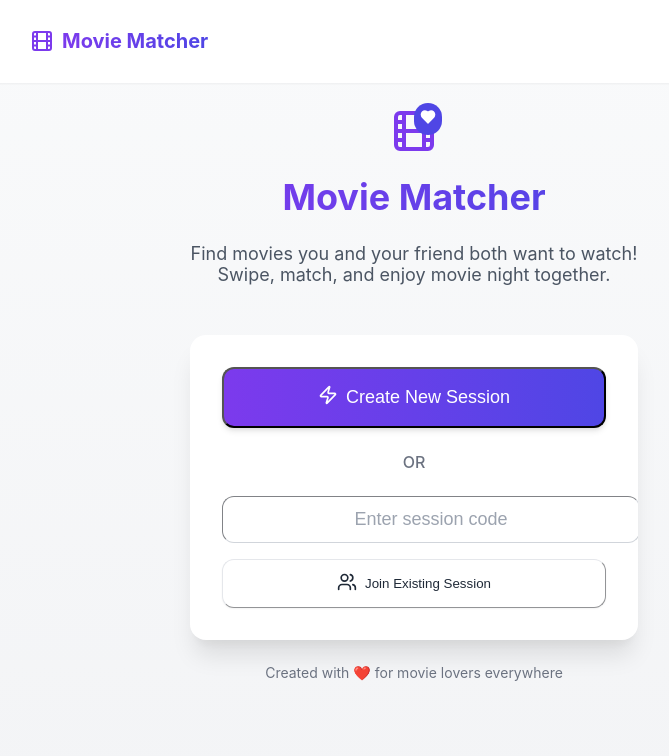
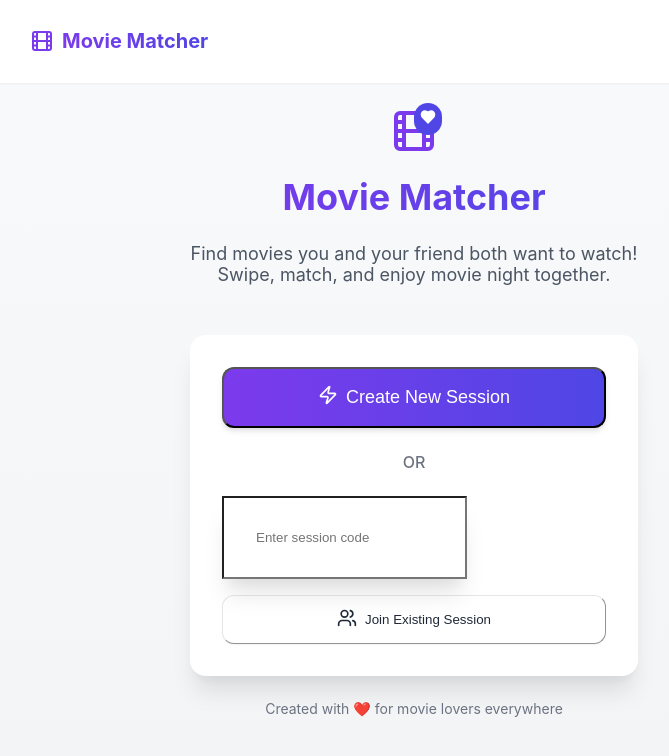
Before and after one commit to lancscode/movie-matcher, a React (Create React App) app: page / in a window 1280 px wide. Shown: the top 756 px of the page, without its empty margins (226-895 px from the left). Built offline with nearby package versions, Linux system fonts and the light colour scheme.

Commit message:
Text box alignment fix - relative size

```diff
--- a/src/App.js
+++ b/src/App.js
@@ -642,7 +642,7 @@ export default function MovieMatcher() {
                   ref={sessionInputRef}
                   type="text"
                   placeholder="Enter session code"
-                  className="w-full py-3 px-4 border border-gray-300 rounded-xl focus:ring-2 focus:ring-purple-500 focus:border-purple-500 transition-all text-center text-lg font-medium placeholder:text-gray-400"
+                  className="p-8 space-y-6 shadow-xl"
                 />
               </div>
             </div>
```
